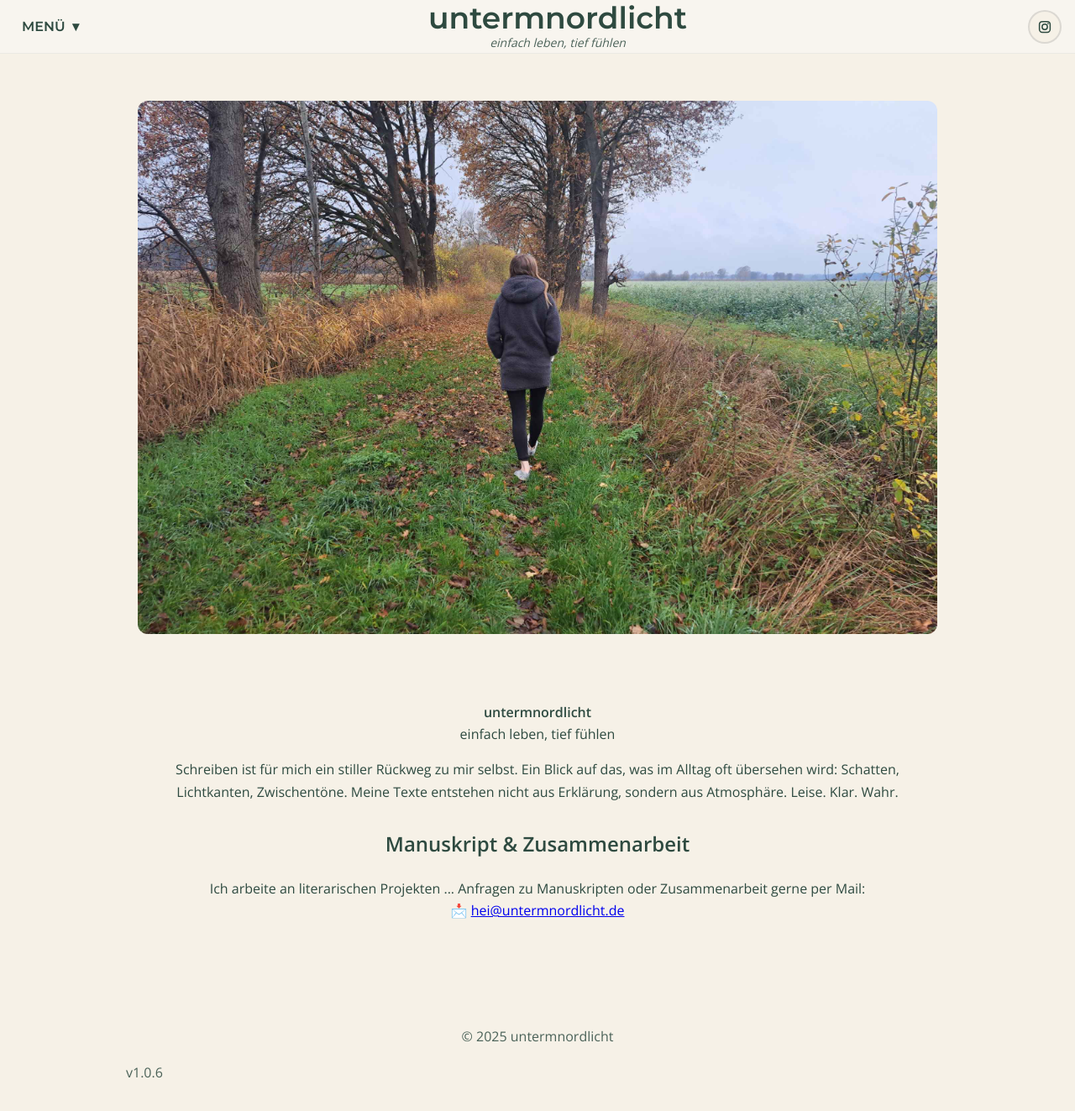
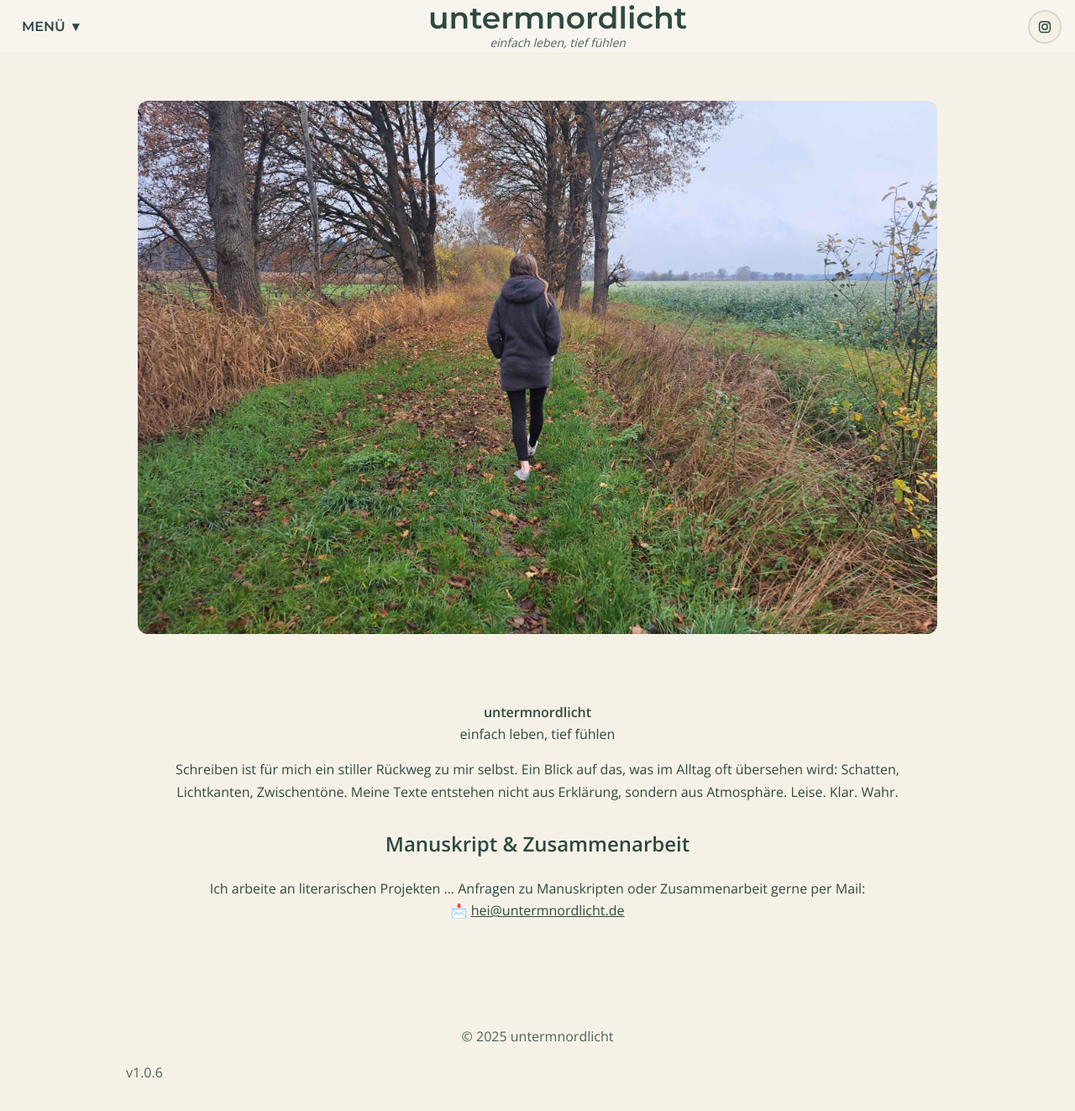
Before and after one commit to untermnordlicht/untermnordlicht, a Jekyll site: the page index.html, which Jekyll copies as it is, in a window 1280 px wide and 1354 px high. Shown: the top 1323 px of the window at 84% size. Built offline with Jekyll 4.4.1, drawn with Linux system fonts in a browser that asks for light colours.

Commit message:
Update index.html

```diff
--- a/index.html
+++ b/index.html
@@ -58,7 +58,7 @@
 <p style="text-align:center;">
   Ich arbeite an literarischen Projekten ...
   Anfragen zu Manuskripten oder Zusammenarbeit gerne per Mail:<br>
-  📩 <a href="mailto:hei@untermnordlicht.de">hei@untermnordlicht.de</a>
+  📩 <a href="mailto:hei@untermnordlicht.de" style="color:var(--forest);">hei@untermnordlicht.de</a>
 </p>
 </section>
 
```
